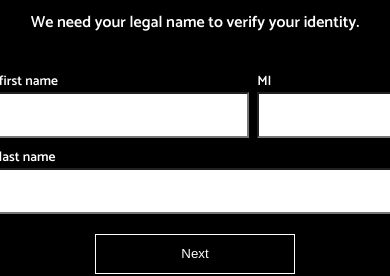
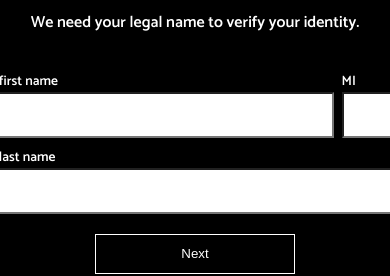
Before and after one commit to bravotango/credit-card-apply, a Next.js app: page /apply in a window 390 px wide. Shown: the part 219-495 px from the top of the page. Built offline with nearby package versions, Linux system fonts and the light colour scheme.

Commit message:
Fixed form layout - CSS

```diff
--- a/app/apply/components/LegalName.tsx
+++ b/app/apply/components/LegalName.tsx
@@ -42,7 +42,6 @@ const LegalName = () => {
         <h1>{strings.LegalName.Heading}</h1>
         <h2>{strings.LegalName.SubHeading}</h2>
         <form onSubmit={handleOnSubmit}>
-          {legalFirstName}
           <div className='legalName'>
             <label className='a'>
               {strings.LegalName.Label.FirstName}
@@ -67,7 +66,6 @@ const LegalName = () => {
                 }}
               />
             </label>
-            {legalLastName}
             <label className='c'>
               {strings.LegalName.Label.LastName}
               <input
--- a/app/apply/styles.css
+++ b/app/apply/styles.css
@@ -1,6 +1,7 @@
 body .banner form .legalName {
   display: grid;
-  grid-template-columns: 40% 20% 40%;
+  grid-template-areas: "a b c";
+  grid-template-columns: 50% 10% 40%;
   grid-gap: 1rem;
   justify-content: space-between;
   gap: var(--px-small);
@@ -16,7 +17,8 @@ body .banner form .legalName .c {
 }
 @media screen and (max-width: 800px) {
   body .banner form .legalName {
-    grid-template-areas: "a a b" "c c c";
+    grid-template-areas: "a b" "c c";
+    grid-template-columns: 80% 20%;
   }
 }
 
--- a/app/apply/styles.scss
+++ b/app/apply/styles.scss
@@ -3,7 +3,8 @@ body {
     form {
       .legalName {
         display: grid;
-        grid-template-columns: 40% 20% 40%;
+        grid-template-areas: 'a b c';
+        grid-template-columns: 50% 10% 40%;
         grid-gap: 1rem;
         justify-content: space-between;
         gap: var(--px-small);
@@ -24,7 +25,8 @@ body {
 
   @media screen and (max-width: 800px) {
     .banner form .legalName {
-      grid-template-areas: 'a a b' 'c c c';
+      grid-template-areas: 'a b' 'c c';
+      grid-template-columns: 80% 20%;
     }
   }
 }
```
Also changed, not shown: 1 other file (tests, documents, lock files or other folders).
